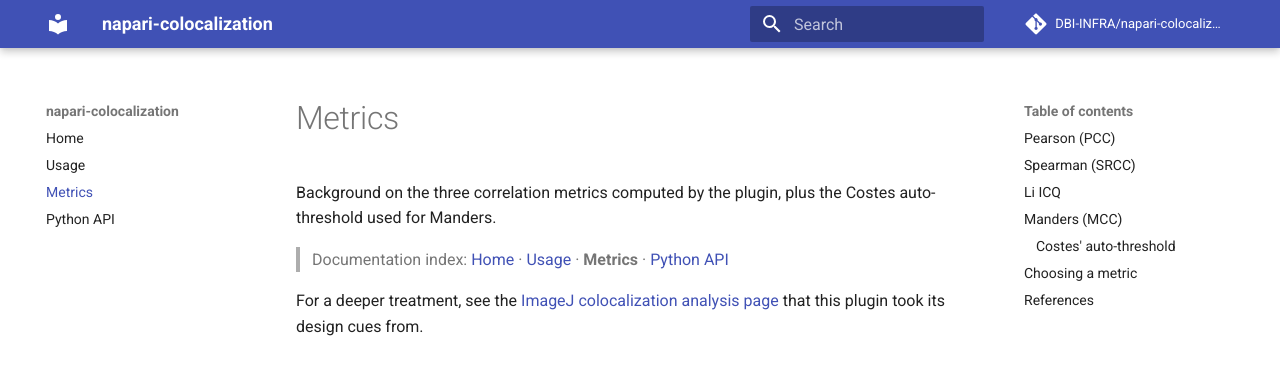
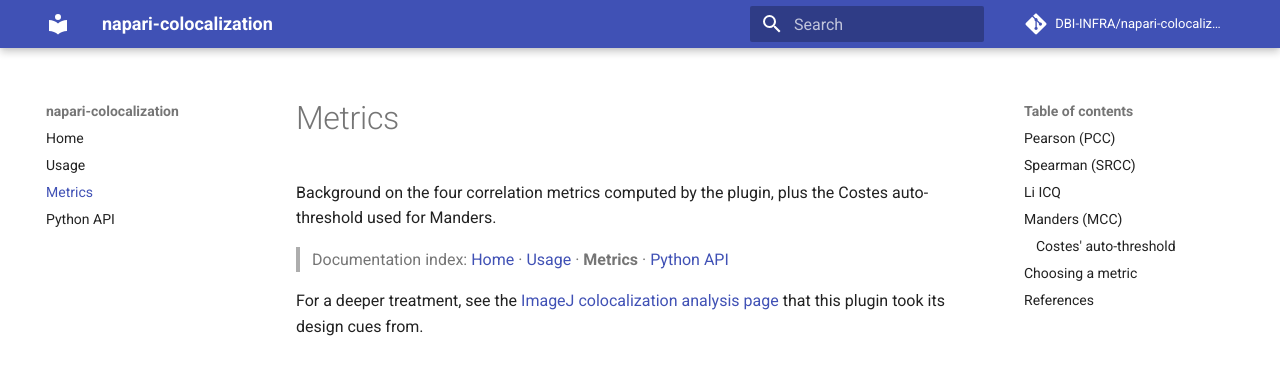
Before and after one commit to DBI-INFRA/napari-colocalization, an MkDocs documentation site: the page built from docs/metrics.md, in a window 1280 px wide and 900 px high. Shown: the top 375 px of the window. Built offline with MkDocs 1.6.1 and Material for MkDocs 9.7.7, drawn with Linux system fonts in a browser that asks for light colours; formulas are drawn with MathJax 3; comment, search, counter and statistics services are not loaded.

Commit message:
fix remaining docs not mentioning li-icq

```diff
--- a/docs/metrics.md
+++ b/docs/metrics.md
@@ -1,6 +1,6 @@
 # Metrics
 
-Background on the three correlation metrics computed by the plugin, plus
+Background on the four correlation metrics computed by the plugin, plus
 the Costes auto-threshold used for Manders.
 
 > Documentation index: [Home](index.md) · [Usage](usage.md) · **Metrics** · [Python API](api.md)
```
Also changed, not shown: docs/usage.md (+1 -1 lines), 1 other file.
